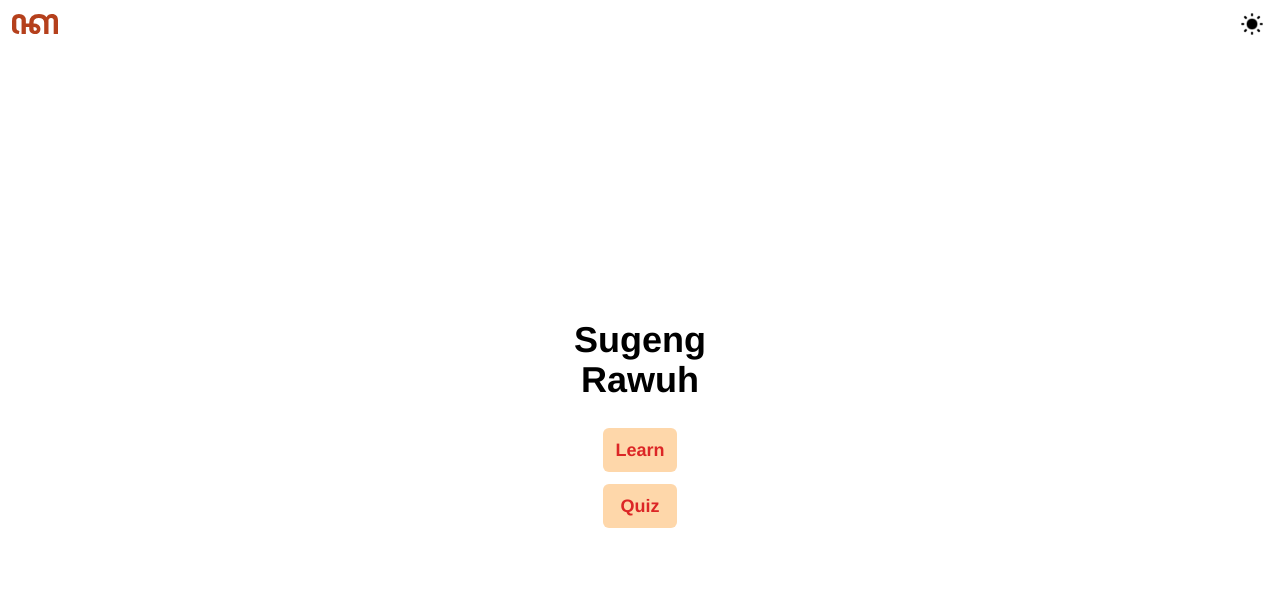
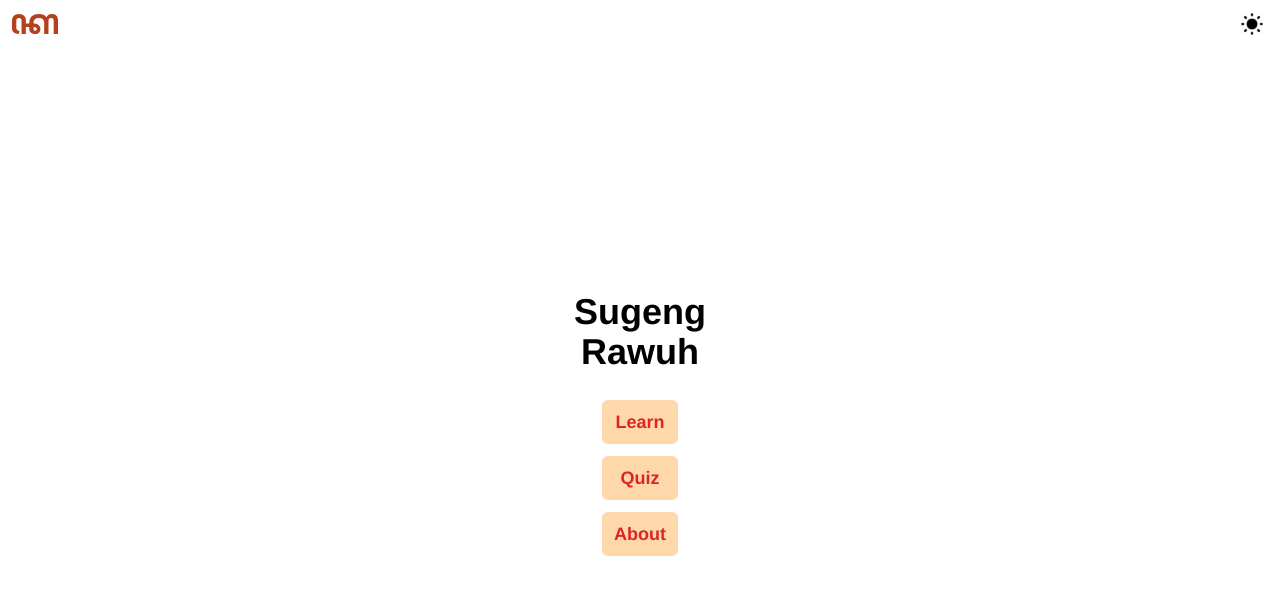
Before and after one commit to RizkiAlkarim/sinau-aksara, a React (Vite) app: page / in a window 1280 px wide. Shown: the top 594 px of the page. Built offline with nearby package versions, Linux system fonts and the light colour scheme.

Commit message:
Refactor home page

```diff
--- a/src/pages/Home.jsx
+++ b/src/pages/Home.jsx
@@ -2,6 +2,11 @@ import { Link } from "react-router-dom"
 import Header from "../components/Header"
 
 function Home() {
+  const homeItems = [
+    {label: "Learn", href:"/learn"},
+    {label: "Quiz", href:"/quiz"},
+    {label: "About", href:"/about"},
+  ]
   let button = 'bg-orange-200 text-red-600 rounded-md px-3 py-2 font-bold text-lg text-center'
 
   return (
@@ -10,8 +15,9 @@ function Home() {
   <nav className='flex flex-col justify-center items-center gap-2 py-2 h-full'>
       <h1 className='text-4xl font-bold text-center mb-5'>Sugeng <br/> Rawuh</h1>
       <ul className='grid grid-rows-2 gap-3'>
-        <Link className={button} to="/learn">Learn</Link>
-        <Link className={button} to="/quiz">Quiz</Link>
+        {homeItems.map(({label, href})=>
+          <Link key={label} className={button} to={href}>{label}</Link>
+        )}
       </ul>
     </nav>
     </div>
```
